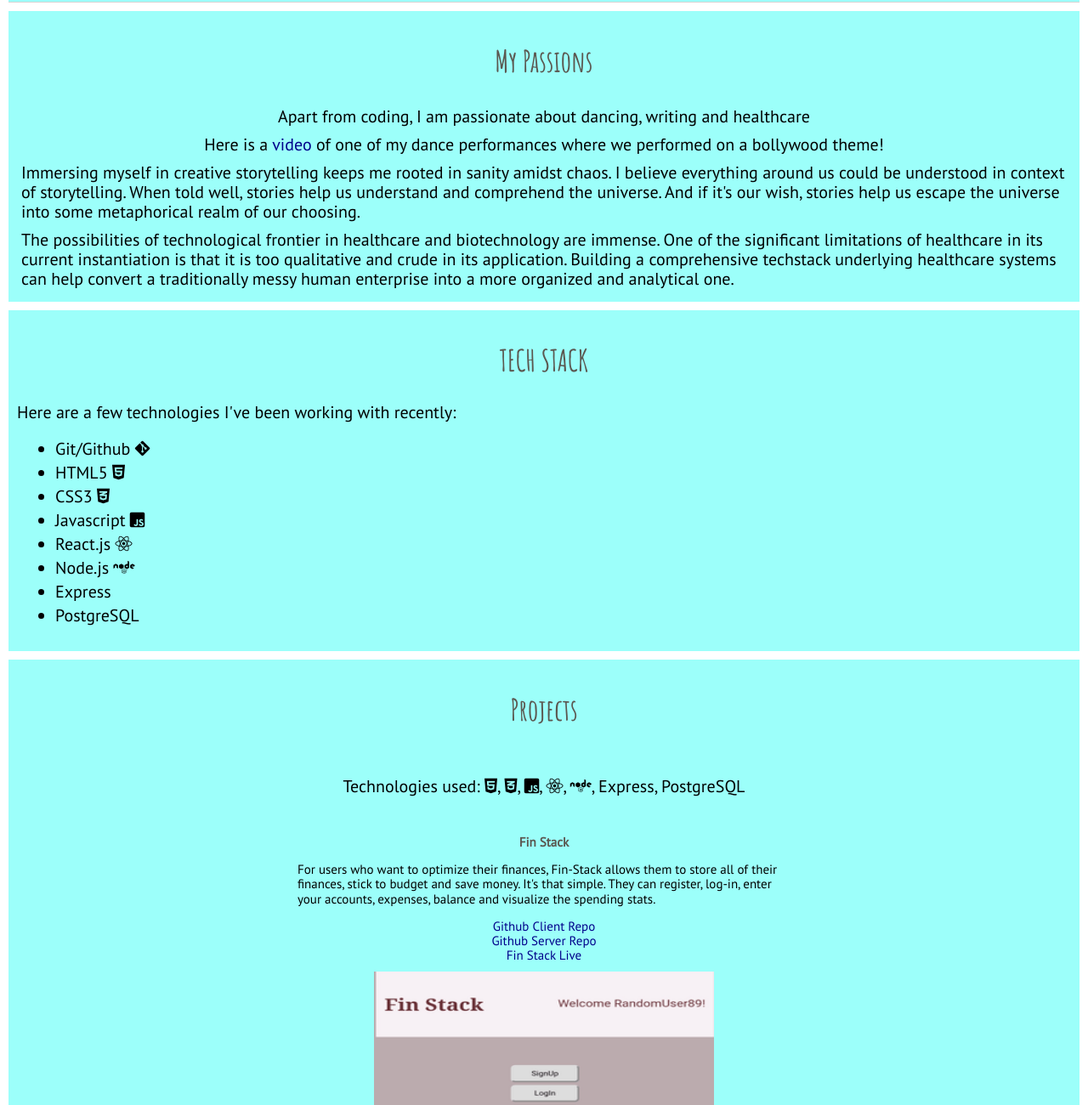
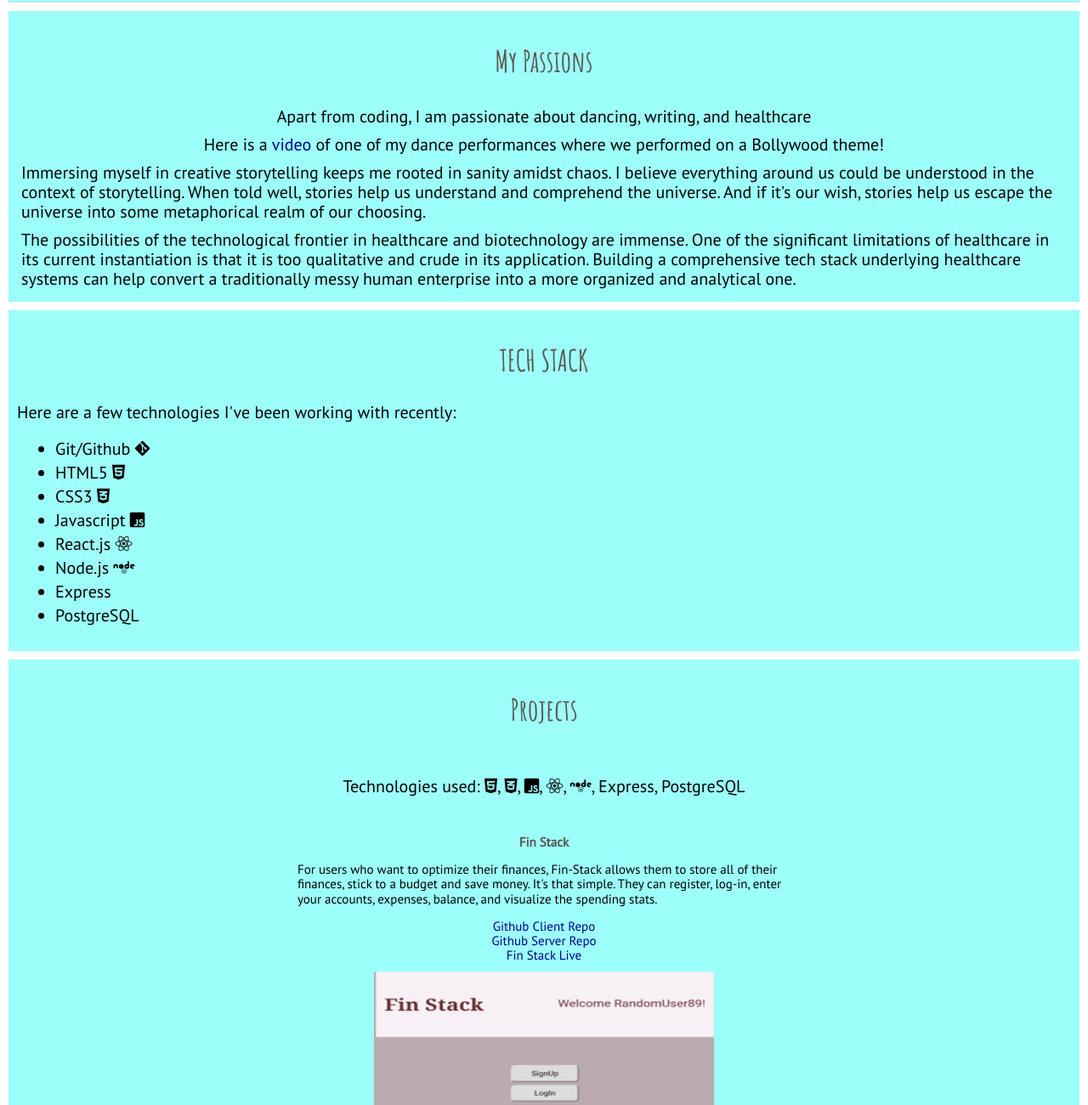
Before and after one commit to MeetPatel89/thinkful-portfolio, a plain HTML site: page index.html in a window 1280 px wide. Shown: the part 580-1880 px from the top of the page at 85% size. Drawn offline with nearby package versions, Linux system fonts and the light colour scheme; a script that the page names is missing.

Commit message:
checked for some more grammatical errors

```diff
--- a/index.html
+++ b/index.html
@@ -62,16 +62,16 @@
             <section class="passions">
                 <h2>My Passions</h2>
                 <div class="passions-desc">
-                        <p>Apart from coding, I am passionate about dancing, writing and healthcare</p>
-                            <p>Here is a <a href="https://www.youtube.com/watch?v=OqsPlAcQ7is&feature=youtu.be" target="_blank">video</a> of one of my dance performances where we performed on a bollywood theme!</p>
-                            <p>Immersing myself in creative storytelling keeps me rooted in sanity amidst chaos. I believe everything around us could be understood in context of storytelling. When told well, stories help us understand and comprehend the universe. And if it's our wish, stories help us escape the universe into some metaphorical realm of our choosing.</p>
+                        <p>Apart from coding, I am passionate about dancing, writing, and healthcare</p>
+                            <p>Here is a <a href="https://www.youtube.com/watch?v=OqsPlAcQ7is&feature=youtu.be" target="_blank">video</a> of one of my dance performances where we performed on a Bollywood theme!</p>
+                            <p>Immersing myself in creative storytelling keeps me rooted in sanity amidst chaos. I believe everything around us could be understood in the context of storytelling. When told well, stories help us understand and comprehend the universe. And if it's our wish, stories help us escape the universe into some metaphorical realm of our choosing.</p>
                             <p>
-                            The possibilities of
+                            The possibilities of the
                             technological frontier in healthcare and biotechnology are immense. One of the significant
                             limitations
                             of healthcare in its current instantiation is that it is too qualitative and crude in its application. Building a
                             comprehensive
-                            techstack underlying healthcare systems can help convert a traditionally messy human
+                            tech stack underlying healthcare systems can help convert a traditionally messy human
                             enterprise
                             into
                             a
@@ -113,7 +113,7 @@
                 <div class="project">
                     <section>
                         <h3 class="project-title">Fin Stack</h3>
-                    <p class="project-desc">For users who want to optimize their finances, Fin-Stack allows them to store all of their finances, stick to budget and save money. It's that simple. They can register, log-in, enter your accounts, expenses, balance and visualize the spending stats.</p>
+                    <p class="project-desc">For users who want to optimize their finances, Fin-Stack allows them to store all of their finances, stick to a budget and save money. It's that simple. They can register, log-in, enter your accounts, expenses, balance, and visualize the spending stats.</p>
                     <a href="https://github.com/MeetPatel89/fin-stack-client" target="_blank">Github Client Repo</a>
                     <a href="https://github.com/MeetPatel89/fin-stack-api" target="_blank">Github Server Repo</a>
                     <a href="https://fin-stack-client.vercel.app/" target="_blank">Fin Stack Live</a>
@@ -124,7 +124,7 @@
                 <div class="project">
                     <section>
                         <h3 class="project-title">Sugar Track</h3>
-                    <p class="project-desc">For users looking to maintain a logbook of their health-metrics, Sugar-Track allows them to log metrics for glucose levels, medications and meals and visualize them on a graphical interface. Maintaining a logbook of blood sugar levels ensures better monitoring of glycemic health.</p>
+                    <p class="project-desc">For users looking to maintain a logbook of their health-metrics, Sugar-Track allows them to log metrics for glucose levels, medications, and meals and visualize them on a graphical interface. Maintaining a logbook of blood sugar levels ensures better monitoring of glycemic health.</p>
                     <a href="https://github.com/MeetPatel89/sugar-track-client" target="_blank">Github Client Repo</a>
                     <a href="https://github.com/MeetPatel89/sugar-track-api" target="_blank">Github Server Repo</a>
                     <a href="https://sugar-track-client.vercel.app/" target="_blank">Sugar Track Live</a>
@@ -135,7 +135,7 @@
                 <div class="project">
                     <section>
                         <h3 class="project-title">Spaced Repetition</h3>
-                    <p class="project-desc">For users willing to learn a new language, this project uses spaced repetition to allow them to register an account,efficiently learn a certain number of Gujarati (one of the many Indian languages) words from a database, keep track of their score, and the number of times they've gotten a word correct and incorrect.</p>
+                    <p class="project-desc">For users willing to learn a new language, this project uses spaced repetition to allow them to register an account, efficiently learn a certain number of Gujarati (one of the many Indian languages) words from a database, keep track of their score, and the number of times they've gotten a word correct and incorrect.</p>
                     <a href="https://github.com/MeetPatel89/spaced-repetition" target="_blank">Github Client Repo</a>
                     <a href="https://github.com/MeetPatel89/spaced-repetition-api" target="_blank">Github Server Repo</a>
                     <a href="https://spaced-repetition-client-iota.vercel.app" target="_blank">Spaced Repetition Live</a>
```
